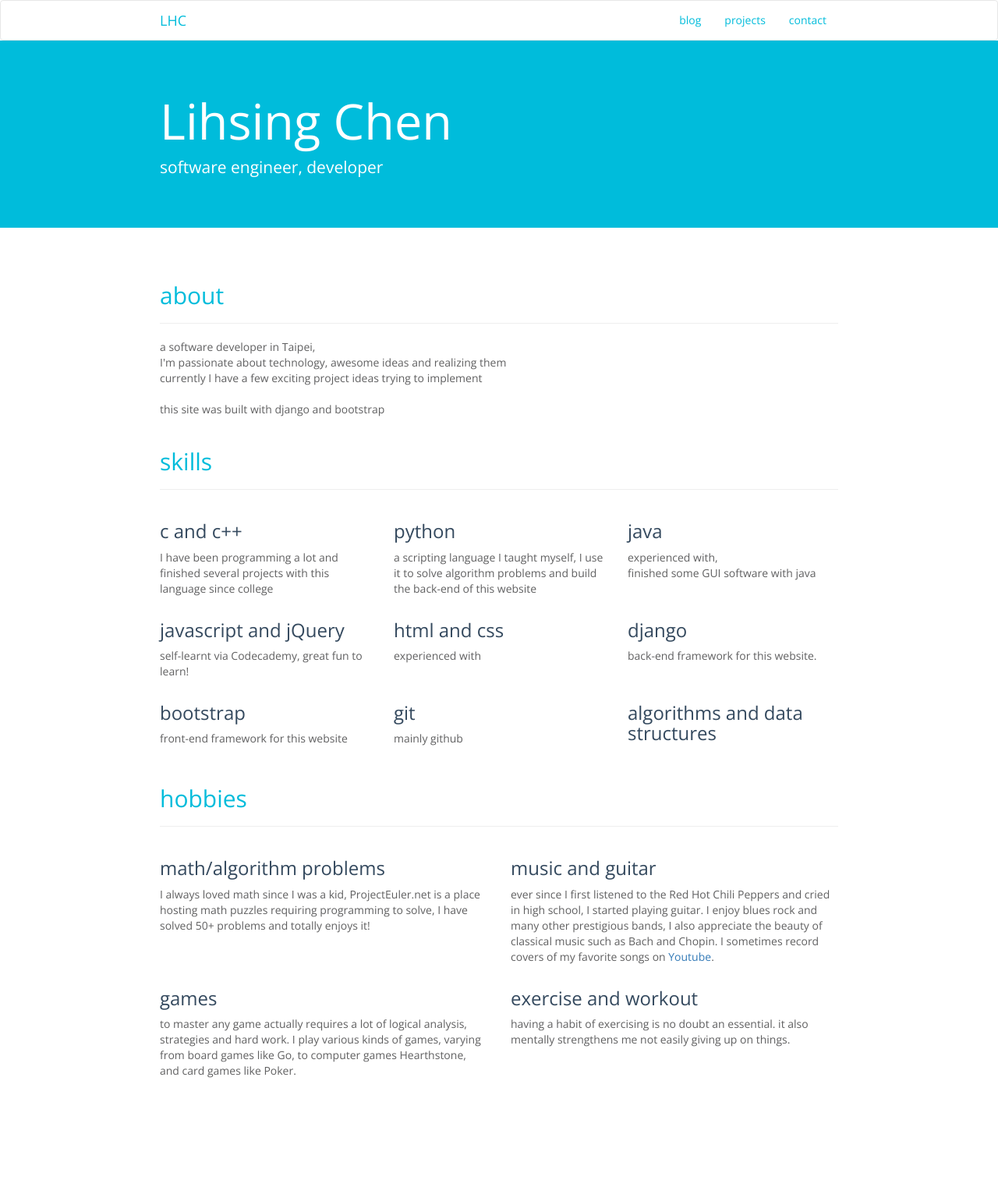
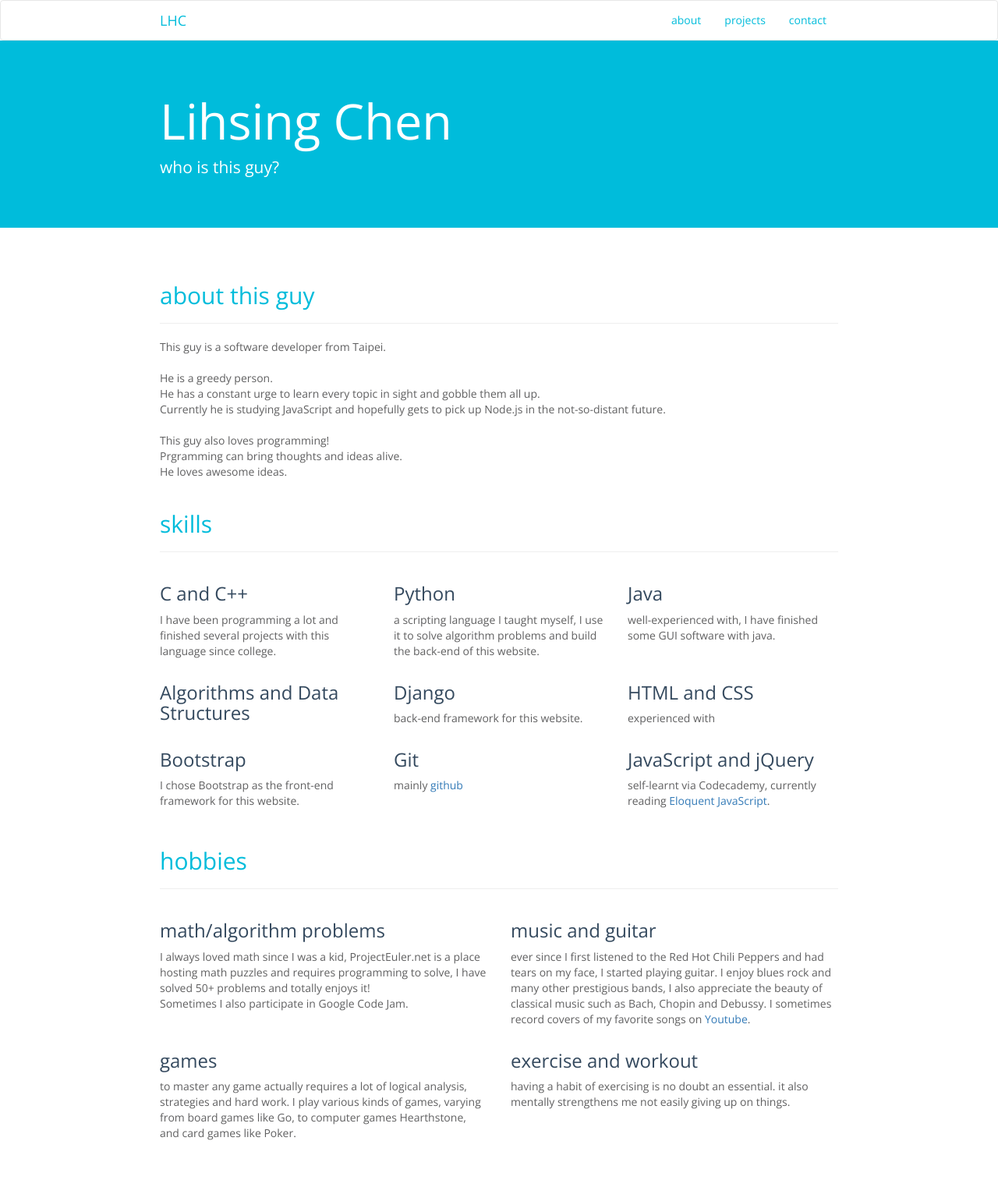
Before and after one commit to jackwhit3/lihsing-chen, a Django app: template templates/home.html in a window 1280 px wide. Shown: the whole page at 78% size. Before the commit the page ends 1382 px from the top, so only its background shows below. Run offline with Django 3.2, Linux system fonts and the light colour scheme; the template is opened without the code that fills it, so the values that code supplies are empty; some libraries are stand-ins or nearby versions.

Commit message:
put blog page as home, update about page

```diff
--- a/lc_com/urls.py
+++ b/lc_com/urls.py
@@ -23,5 +23,6 @@ urlpatterns = [
     url(r'^contact', TemplateView.as_view(template_name='contact.html')),
     url(r'^blog/', include('blog.urls')),
 	url(r'^ckeditor/', include('ckeditor.urls')),
-	url(r'^', TemplateView.as_view(template_name='home.html')),
+	url(r'^about', TemplateView.as_view(template_name='home.html')),
+    url(r'^', include('blog.urls')),
 ]
--- a/templates/base.html
+++ b/templates/base.html
@@ -41,7 +41,7 @@
           <!-- Collect the nav links, forms, and other content for toggling -->
           <div class="collapse navbar-collapse" id="bs-example-navbar-collapse-1">
             <ul class="nav navbar-nav navbar-right">
-              <li><a href="/blog/">blog</a></li>
+              <li><a href="/about/">about</a></li>
               <li><a href="/projects/">projects</a></li>
               <li><a href="/contact/">contact</a></li>
             </ul>
--- a/templates/blog/index.html
+++ b/templates/blog/index.html
@@ -3,8 +3,8 @@
 {% block blog_content %}
 <div class='jumbotron'>
   <div class='container'>
-    <h1>Blog</h1>
-    <p class='invisible'>hidden jumbotron description</p>
+    <h1>Lihsing Chen</h1>
+    <p>software engineer, developer</p>
   </div>
 </div>
 <div class='blog-content'>
--- a/templates/home.html
+++ b/templates/home.html
@@ -3,19 +3,25 @@
 <div class='jumbotron'>
   <div class='container'>
     <h1>Lihsing Chen</h1>
-    <p>software engineer, developer</p>
+    <p>who is this guy?</p>
   </div>
 </div>
 
 <div class='home-content'>
   <div class='container'>
     <div class='home-about'>
-      <div class='page-header'><h2>about</h2></div>
+      <div class='page-header'><h2>about this guy</h2></div>
       <p>
-        a software developer in Taipei,<br>
-        I'm passionate about technology, awesome ideas and realizing them<br>
-        currently I have a few exciting project ideas trying to implement<br><br>
-        this site was built with django and bootstrap
+        This guy is a software developer from Taipei.<br><br>
+
+        He is a greedy person.<br>
+        He has a constant urge to learn every topic in sight and gobble them all up.<br>
+        Currently he is studying JavaScript and hopefully gets to pick up Node.js in the not-so-distant future.<br><br>
+
+        This guy also loves programming!<br>
+        Prgramming can bring thoughts and ideas alive.<br>
+        He loves awesome ideas.
+
       </p>
     </div>
 
@@ -23,44 +29,44 @@
       <div class='page-header'><h2>skills</h2></div>
       <div class='row'>
         <div class='col-sm-4'>
-          <h3>c and c++</h3>
-          <p>I have been programming a lot and finished several projects with this language since college</p>
+          <h3>C and C++</h3>
+          <p>I have been programming a lot and finished several projects with this language since college.</p>
         </div>
         <div class='col-sm-4'>
-          <h3>python</h3>
-          <p>a scripting language I taught myself, I use it to solve algorithm problems and build the back-end of this website</p>
+          <h3>Python</h3>
+          <p>a scripting language I taught myself, I use it to solve algorithm problems and build the back-end of this website.</p>
         </div>
         <div class='col-sm-4'>
-          <h3>java</h3>
-          <p>experienced with, <br>finished some GUI software with java</p>
+          <h3>Java</h3>
+          <p>well-experienced with, I have finished some GUI software with java.</p>
         </div>
       </div>
       <div class='row'>
         <div class='col-sm-4'>
-          <h3>javascript and jQuery</h3>
-          <p>self-learnt via Codecademy, great fun to learn!</p>
+          <h3>Algorithms and Data Structures</h3>
+          <p></p>
         </div>
         <div class='col-sm-4'>
-          <h3>html and css</h3>
-          <p>experienced with</p>
+          <h3>Django</h3>
+          <p>back-end framework for this website. </p>
         </div>
         <div class='col-sm-4'>
-          <h3>django</h3>
-          <p>back-end framework for this website. </p>
+          <h3>HTML and CSS</h3>
+          <p>experienced with</p>
         </div>
       </div>
       <div class='row'>
         <div class='col-sm-4'>
-          <h3>bootstrap</h3>
-          <p>front-end framework for this website</p>
+          <h3>Bootstrap</h3>
+          <p>I chose Bootstrap as the front-end framework for this website.</p>
         </div>
         <div class='col-sm-4'>
-          <h3>git</h3>
-            <p>mainly github</p>
+          <h3>Git</h3>
+            <p>mainly <a href='http://github.com/jackwhit3'>github</a></p>
         </div>
         <div class='col-sm-4'>
-          <h3>algorithms and data structures</h3>
-            <p></p>
+          <h3>JavaScript and jQuery</h3>
+          <p>self-learnt via Codecademy, currently reading <a href='http://lihsing-chen.com/blog/eloquent-javascript-study-notes/'>Eloquent JavaScript</a>.</p>
         </div>
       </div>
     </div>  <!-- end of div:home-skills -->
@@ -71,12 +77,13 @@
         <div class='col-sm-6'>
           <h3>math/algorithm problems</h3>
           <p>I always loved math since I was a kid,
-            ProjectEuler.net is a place hosting math puzzles requiring programming to solve,
-            I have solved 50+ problems and totally enjoys it!<br></p>
+            ProjectEuler.net is a place hosting math puzzles and requires programming to solve,
+            I have solved 50+ problems and totally enjoys it!<br>Sometimes I also participate in Google Code Jam.
+          </p>
         </div>
         <div class='col-sm-6'>
           <h3>music and guitar</h3>
-          <p>ever since I first listened to the Red Hot Chili Peppers and cried in high school, I started playing guitar. I enjoy blues rock and many other prestigious bands, I also appreciate the beauty of classical music such as Bach and Chopin. I sometimes record covers of my favorite songs on <a href='https://www.youtube.com/user/josh7910'>Youtube</a>.</p>
+          <p>ever since I first listened to the Red Hot Chili Peppers and had tears on my face, I started playing guitar. I enjoy blues rock and many other prestigious bands, I also appreciate the beauty of classical music such as Bach, Chopin and Debussy. I sometimes record covers of my favorite songs on <a href='https://www.youtube.com/user/josh7910'>Youtube</a>.</p>
         </div>
       </div>
       <div class='row'>
```
